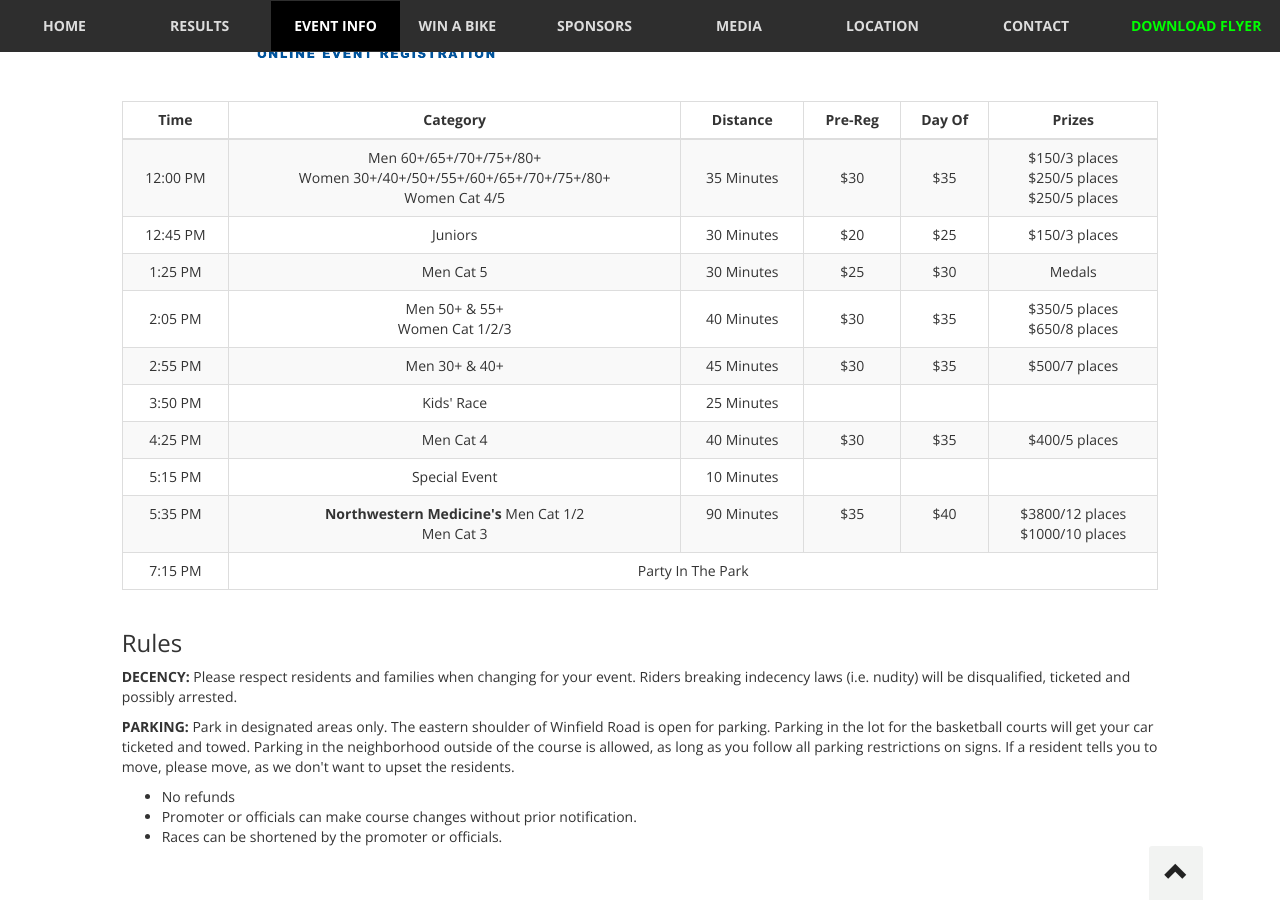
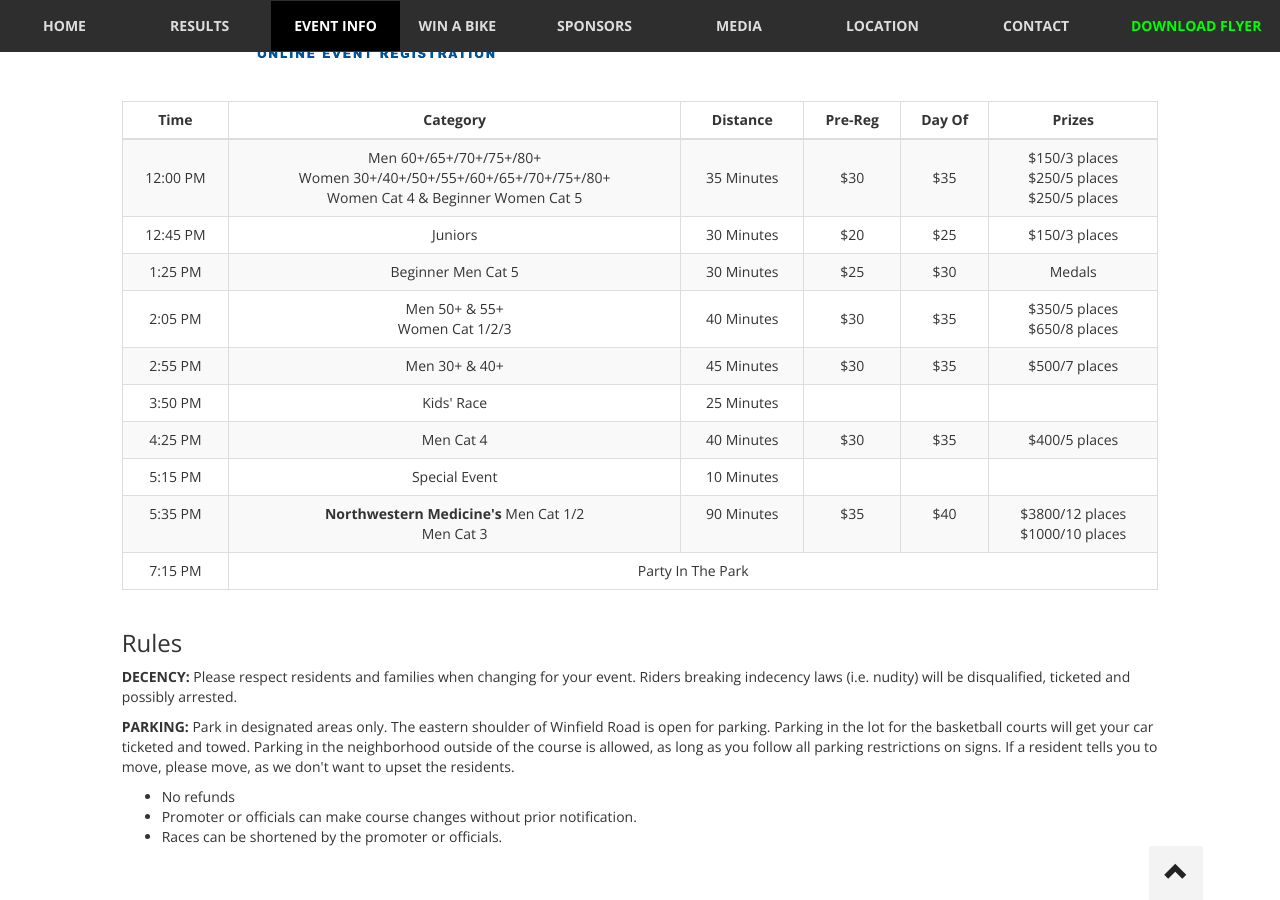
Before and after one commit to winfieldcriterium/winfieldcriterium.github.io, a Jekyll site: the page built from index.html, in a window 1280 px wide and 900 px high, scrolled down 3905 px. Built offline with Jekyll 4.4.1, drawn with Linux system fonts in a browser that asks for light colours; nearby versions of some CDN libraries; Markdown is read by kramdown in place of the engine named in the settings.

Commit message:
beginner

```diff
--- a/index.html
+++ b/index.html
@@ -209,7 +209,9 @@ layout: default
         <tbody>
           <tr>
             <td style="vertical-align: middle;">12:00 PM</td>
-            <td>Men 60+/65+/70+/75+/80+<br />Women 30+/40+/50+/55+/60+/65+/70+/75+/80+<br />Women Cat 4/5</td>
+            <td>Men 60+/65+/70+/75+/80+<br />Women
+              30+/40+/50+/55+/60+/65+/70+/75+/80+<br />Women Cat 4 &amp;
+              Beginner Women Cat 5</td>
             <td style="vertical-align: middle;">35 Minutes</td>
             <td style="vertical-align: middle;">$30</td>
             <td style="vertical-align: middle;">$35</td>
@@ -225,7 +227,7 @@ layout: default
           </tr>
           <tr>
             <td>1:25 PM</td>
-            <td>Men Cat 5</td>
+            <td>Beginner Men Cat 5</td>
             <td>30 Minutes</td>
             <td>$25</td>
             <td>$30</td>
```
